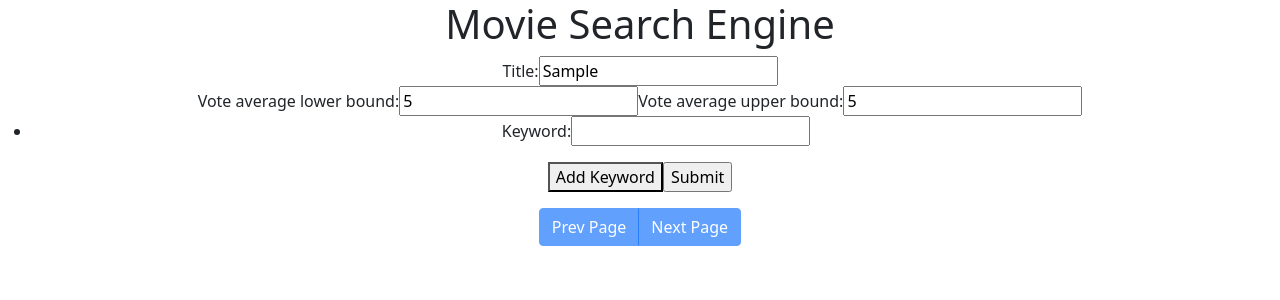
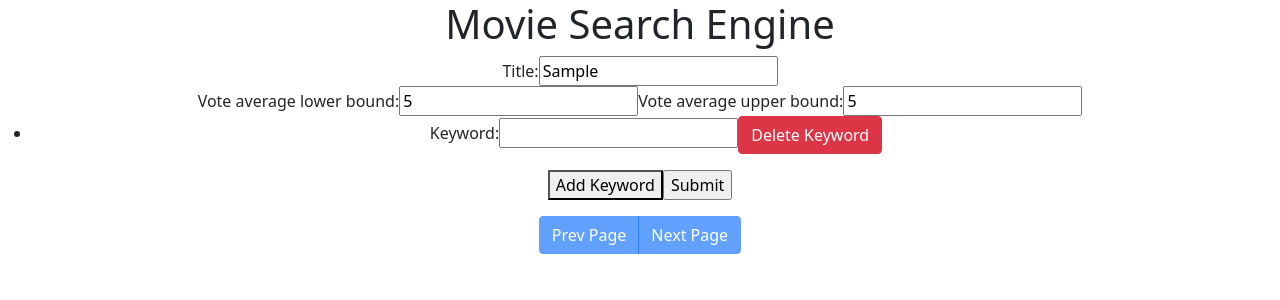
Before and after one commit to kshitijavis/movie-search-engine, a React (Create React App) app in the folder frontend/: page / in a window 1280 px wide. Both pictures are taken after typing "Sample", "5", "5" into the empty fields and a click on the button "Add Keyword". Shown: the top 300 px of the page. Built offline with nearby package versions, Linux system fonts and the light colour scheme.

Commit message:
Add functionality to delete keywords

```diff
--- a/frontend/src/components/search_page/search_form.js
+++ b/frontend/src/components/search_page/search_form.js
@@ -1,4 +1,5 @@
 import React from 'react';
+import {Button} from 'react-bootstrap';
 
 /**
  * A Form Component that allows users to movie search criteria
@@ -53,6 +54,13 @@ class SearchForm extends React.Component {
     }));
   }
 
+  deleteKeyword = (event) => {
+    event.preventDefault(); // Keep from calling handleSubmit
+    let newKeywords = this.state.keywords.slice()
+    newKeywords.splice(event.target.dataset.id, 1)
+    this.setState({ keywords: newKeywords})
+  }
+
   renderKeywordInput = () => {
     // Generates dynamic list of inputs using keyword state
     const keywords = this.state.keywords;
@@ -69,6 +77,14 @@ class SearchForm extends React.Component {
             onChange={this.handleChange}
           />
         </label>
+        <Button
+          id={`delete_keyword${idx}`}
+          data-id={idx}
+          onClick={this.deleteKeyword}
+          variant='danger'
+        >
+          Delete Keyword
+        </Button>
       </li>
     ))
   }
```
